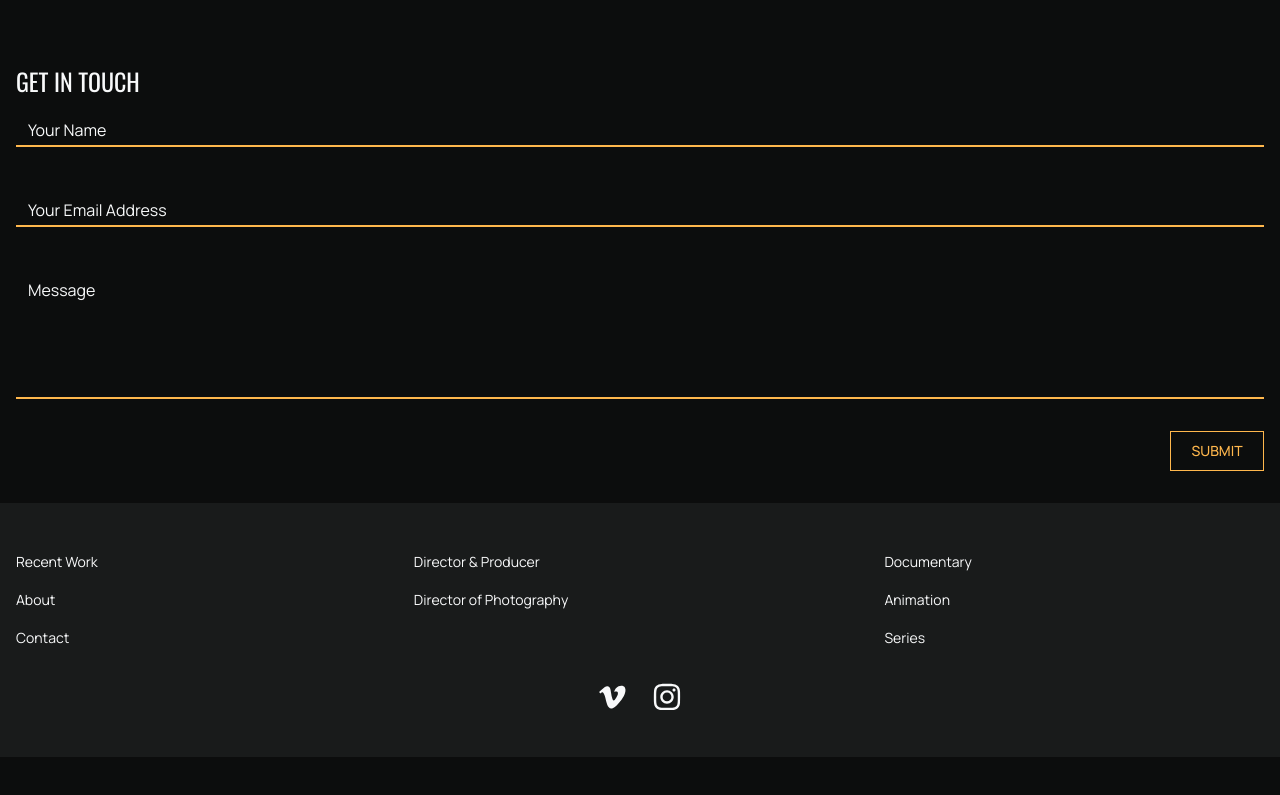
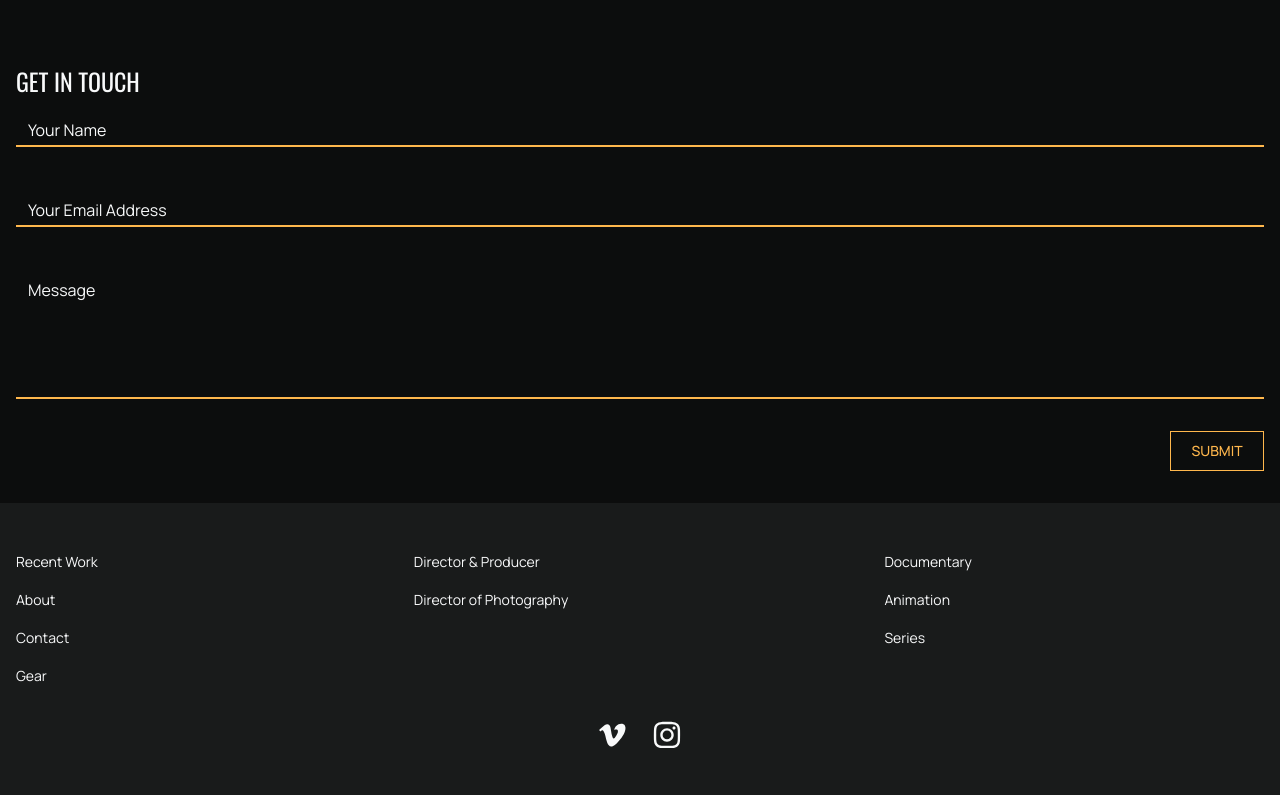
Before and after one commit to mwkwsd/sensensomething, a React (Create React App) app: page /gear in a window 1280 px wide. Shown: the part 722-1517 px from the top of the page. Before the commit the page ends 1479 px from the top, so only its background shows below. Built offline with nearby package versions, Linux system fonts and the light colour scheme.

Commit message:
filtering out `/gear` within `NavList`

```diff
--- a/src/common/constants/enums.ts
+++ b/src/common/constants/enums.ts
@@ -14,4 +14,5 @@ export const navLinks = [
   { route: '/#recent-work', label: 'Recent Work' },
   { route: '/about', label: 'About' },
   { route: '/#contact', label: 'Contact' },
+  { route: '/gear', label: 'Gear'}
 ] as const
--- a/src/components/molecules/NavList.tsx
+++ b/src/components/molecules/NavList.tsx
@@ -19,7 +19,9 @@ export function NavList({ onClose }: { onClose: () => void }) {
 
   const firstNavLinks = useMemo(
     () =>
-      navLinks.map(item => (
+      navLinks
+        .filter(item => item.route !== '/gear')
+        .map(item => (
           <NavLink
             key={`nav-link-${item.label}`}
             navLink={item}
```
Lines whose indentation alone changed are shown as unchanged.
